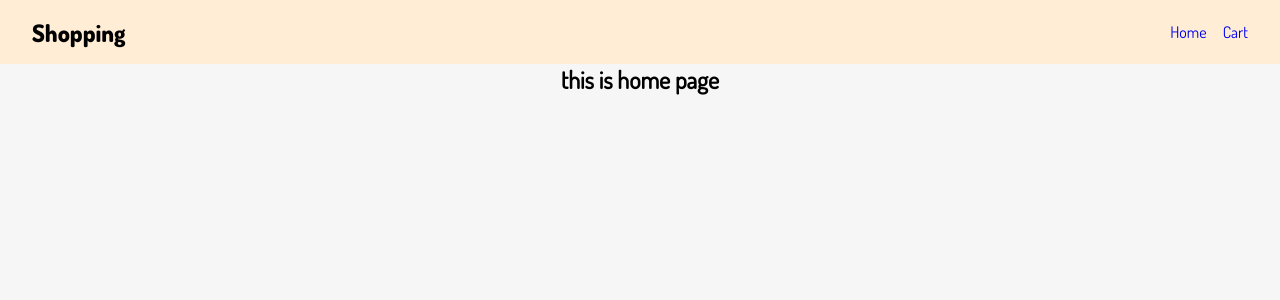
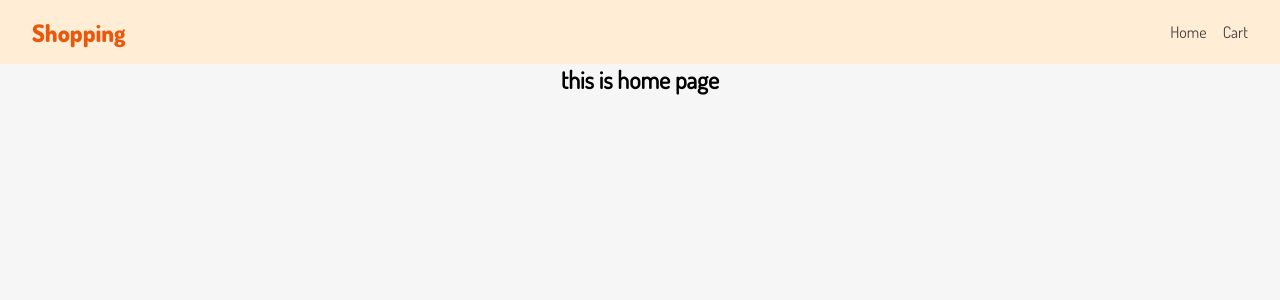
Before and after one commit to setykarimi/Shopping-Website, a React (Create React App) app: page / in a window 1280 px wide. Shown: the top 300 px of the page. Built offline with nearby package versions, Linux system fonts and the light colour scheme.

Commit message:
edit links color

```diff
--- a/src/components/Navigation/Navigation.scss
+++ b/src/components/Navigation/Navigation.scss
@@ -22,8 +22,11 @@
                 a{
                    text-decoration: none;
                    transition: .3s ease;
+                   color: #444;
+                   font-weight: normal;
                    &:hover{
                     color: #f97316;
+                    font-weight: bold;
                    }
 
                    &:active{
@@ -40,6 +43,7 @@
 
         h2{
             font-family: 'Dosis-Bold';
+            color: #ea580c;
         }
     }
 }
```
